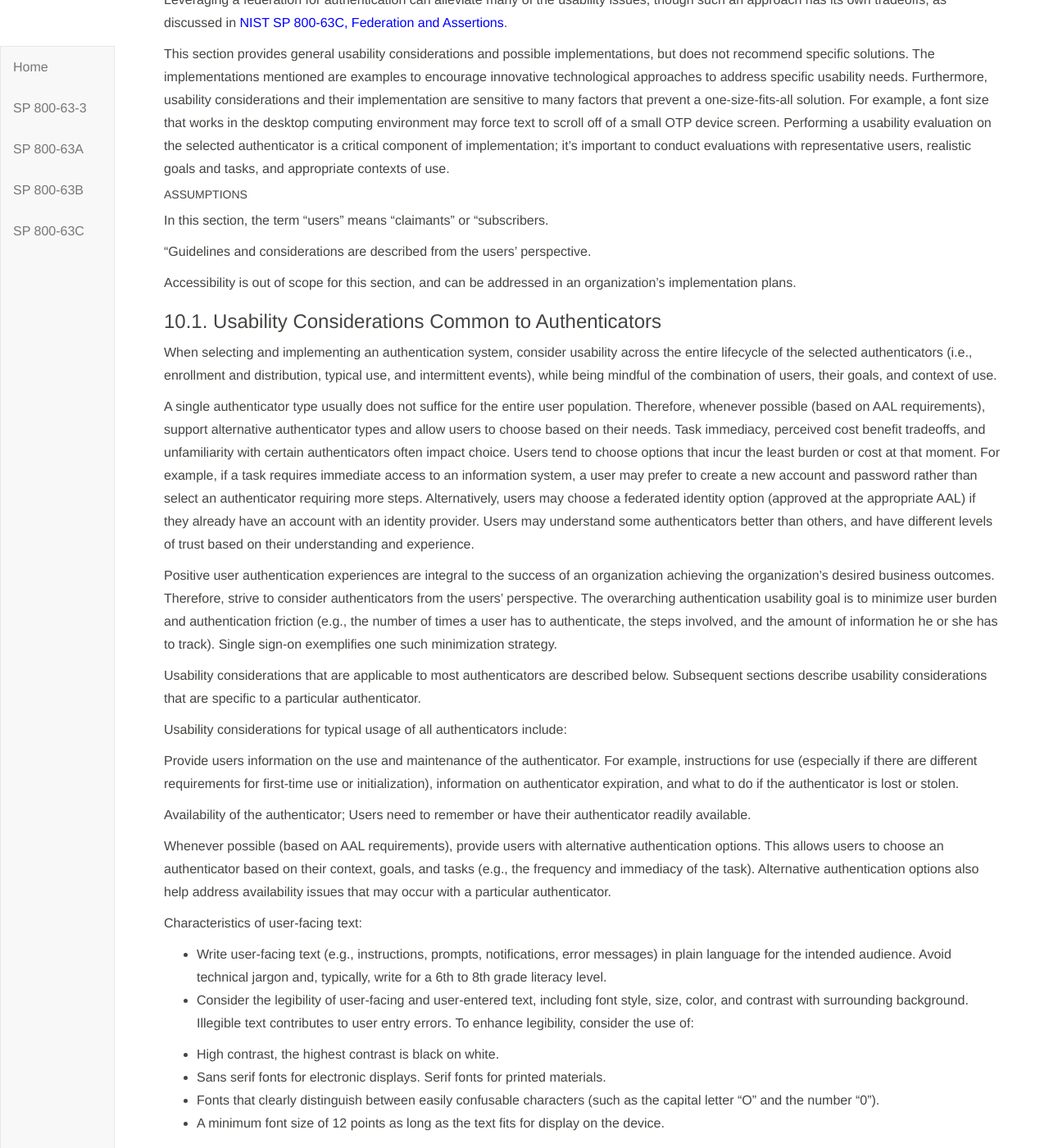
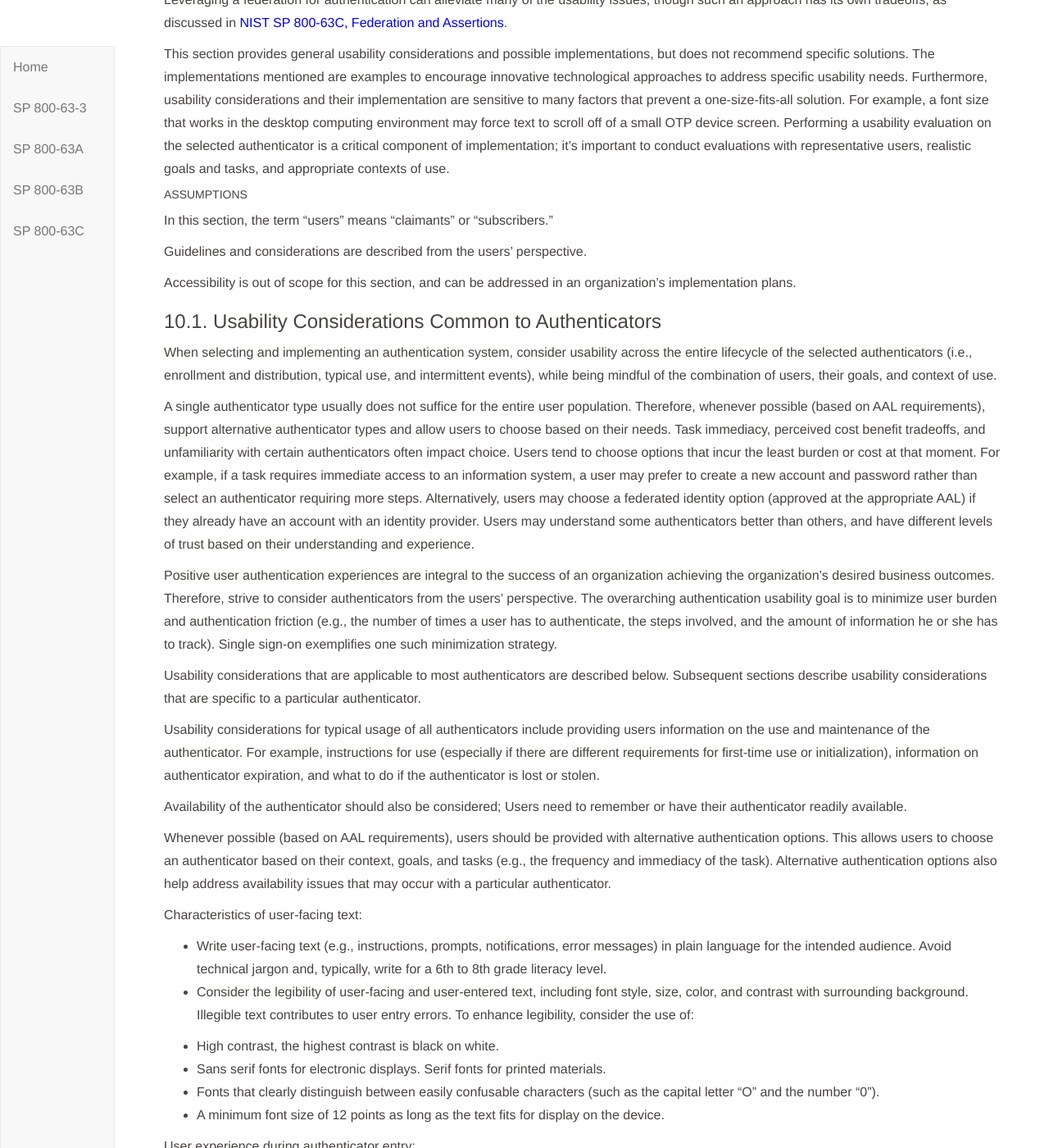
Before and after one commit to usnistgov/800-63-3, a Jekyll site: the page built from sp800-63b/sec10_usability.md, in a window 1280 px wide and 1400 px high, scrolled down 641 px. Shown: the whole window at 82% size. Built offline with Jekyll 4.4.1, drawn with Linux system fonts in a browser that asks for light colours; our own code applies the rules of GitHub Pages for plain Markdown files.

Commit message:
Update sec10_usability.md

```diff
--- a/sp800-63b/sec10_usability.md
+++ b/sp800-63b/sec10_usability.md
@@ -21,9 +21,9 @@ Leveraging a federation for authentication can alleviate many of the usability i
 This section provides general usability considerations and possible implementations, but does not recommend specific solutions. The implementations mentioned are examples to encourage innovative technological approaches to address specific usability needs. Furthermore, usability considerations and their implementation are sensitive to many factors that prevent a one-size-fits-all solution. For example, a font size that works in the desktop computing environment may force text to scroll off of a small OTP device screen. Performing a usability evaluation on the selected authenticator is a critical component of implementation; it's important to conduct evaluations with representative users, realistic goals and tasks, and appropriate contexts of use.
 
 ##### ASSUMPTIONS
-In this section, the term "users" means "claimants" or "subscribers.
+In this section, the term "users" means "claimants" or "subscribers."
 
-"Guidelines and considerations are described from the users' perspective.
+Guidelines and considerations are described from the users' perspective.
 
 Accessibility is out of scope for this section, and can be addressed in an organization's implementation plans.
 
@@ -36,13 +36,11 @@ Positive user authentication experiences are integral to the success of an organ
 
 Usability considerations that are applicable to most authenticators are described below. Subsequent sections describe usability considerations that are specific to a particular authenticator.
 
-Usability considerations for typical usage of all authenticators include:
+Usability considerations for typical usage of all authenticators include providing users information on the use and maintenance of the authenticator. For example, instructions for use (especially if there are different requirements for first-time use or initialization), information on authenticator expiration, and what to do if the authenticator is lost or stolen.
 
-Provide users information on the use and maintenance of the authenticator. For example, instructions for use (especially if there are different requirements for first-time use or initialization), information on authenticator expiration, and what to do if the authenticator is lost or stolen.
+Availability of the authenticator should also be considered; Users need to remember or have their authenticator readily available.
 
-Availability of the authenticator; Users need to remember or have their authenticator readily available.
-
-Whenever possible (based on AAL requirements), provide users with alternative authentication options. This allows users to choose an authenticator based on their context, goals, and tasks (e.g., the frequency and immediacy of the task). Alternative authentication options also help address availability issues that may occur with a particular authenticator.
+Whenever possible (based on AAL requirements), users should be provided with alternative authentication options. This allows users to choose an authenticator based on their context, goals, and tasks (e.g., the frequency and immediacy of the task). Alternative authentication options also help address availability issues that may occur with a particular authenticator.
 
 Characteristics of user-facing text:
 
```
